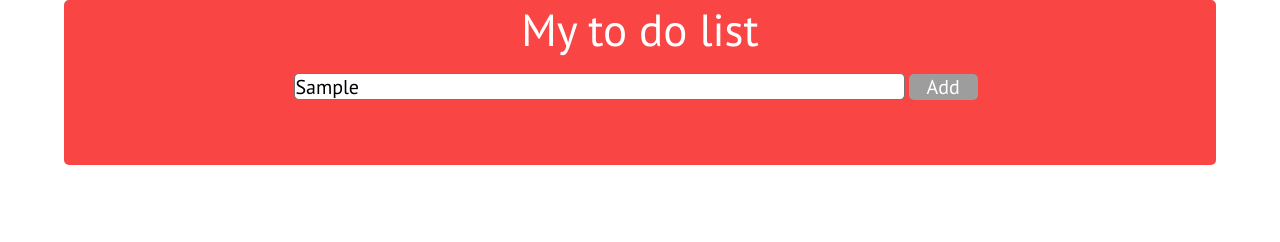
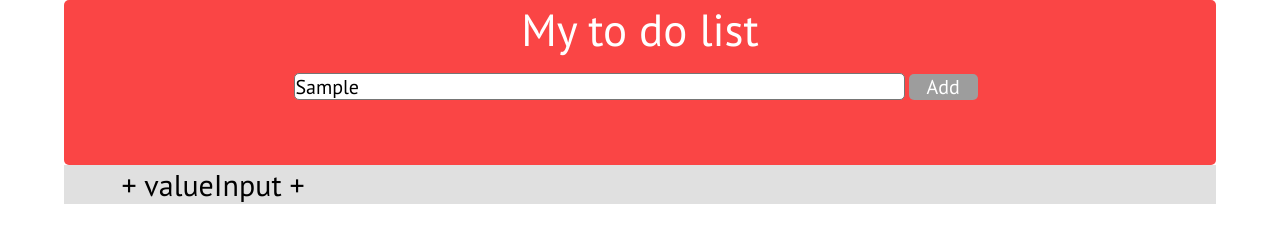
Before and after one commit to dendalf/to-do-list, a plain HTML site: page to-do-list.html in a window 1280 px wide. Both pictures are taken after typing "Sample" into the empty fields and a click on the input "Add". Drawn offline with Linux system fonts and the light colour scheme.

Commit message:
По нажиманию add, добавляется list

```diff
--- a/to-do-list.css
+++ b/to-do-list.css
@@ -51,3 +51,16 @@
 #button-add:hover {
     cursor: pointer;
 }
+/*li*/
+#bg-list {
+    width: 90%;
+    margin: 0 auto;
+    font-size: 30px;
+    font-family:'PT Sans', sans-serif;
+    background-color: #e0e0e0;
+}
+#add-list {
+    list-style-type: none;
+    /*margin-left: 3%;*/
+    margin: 0 0 0 5%;
+}
--- a/to-do-list.html
+++ b/to-do-list.html
@@ -15,6 +15,15 @@
         <div id="input-to-do-list">
             <input type="text" id="input" placeholder="Title...">
             <input type="submit" id="button-add" value="Add">
+
+        </div>
+
+    </div>
+    <div id="body-list">
+        <div id="bg-list">
+            <ul id="add-list">
+
+            </ul>
         </div>
     </div>
 </body>
--- a/to-do-list.js
+++ b/to-do-list.js
@@ -4,7 +4,9 @@ $(document).ready(function(){
     $(qwe).on( 'click', function () {
         var value = $('#input');
         var valueInput = value.val();
-        console.log(valueInput);
+        // console.log(valueInput);
+        $('#add-list').append("<li class='item'> + valueInput + </li>");
+
     });
 
 });
```
Lines whose indentation alone changed are shown as unchanged.
